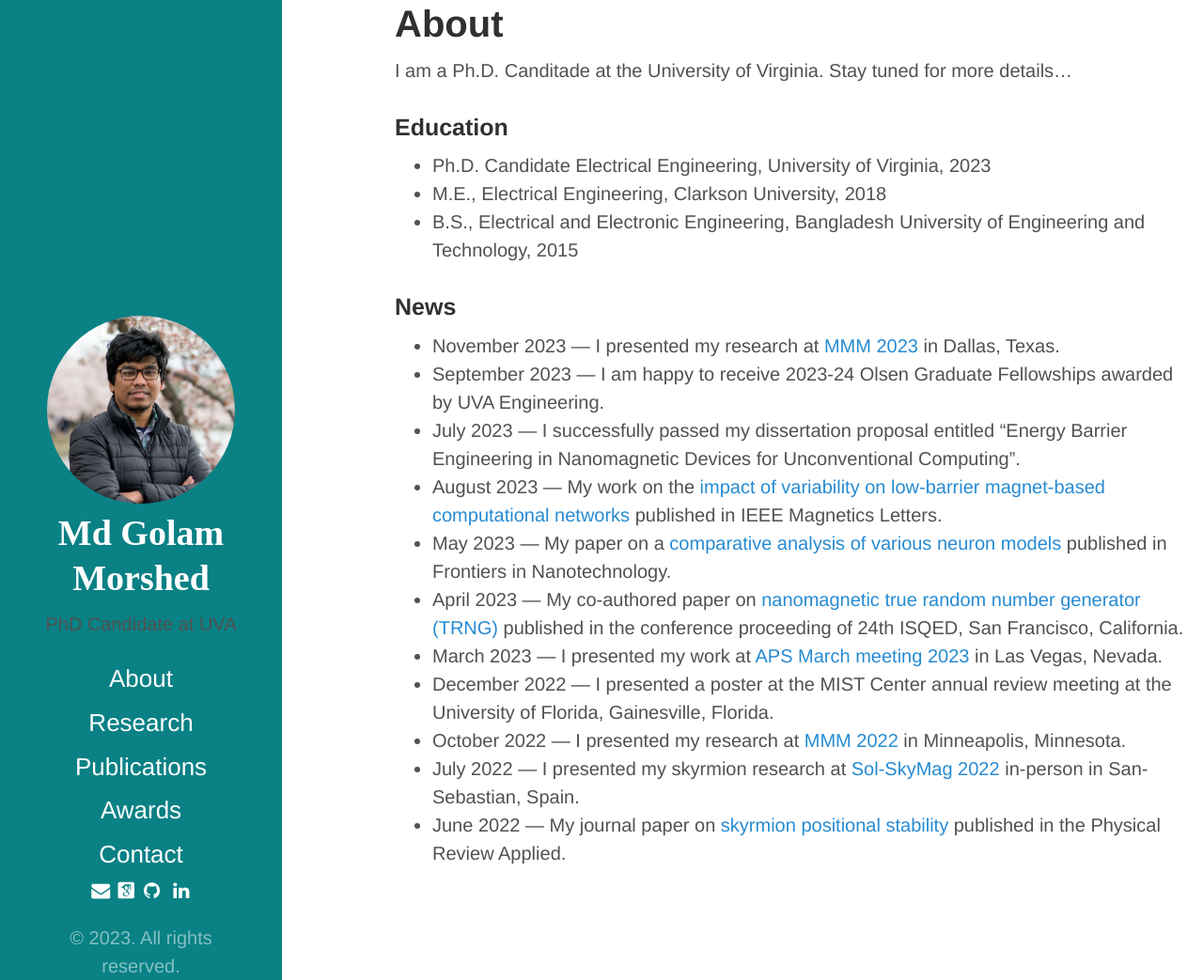
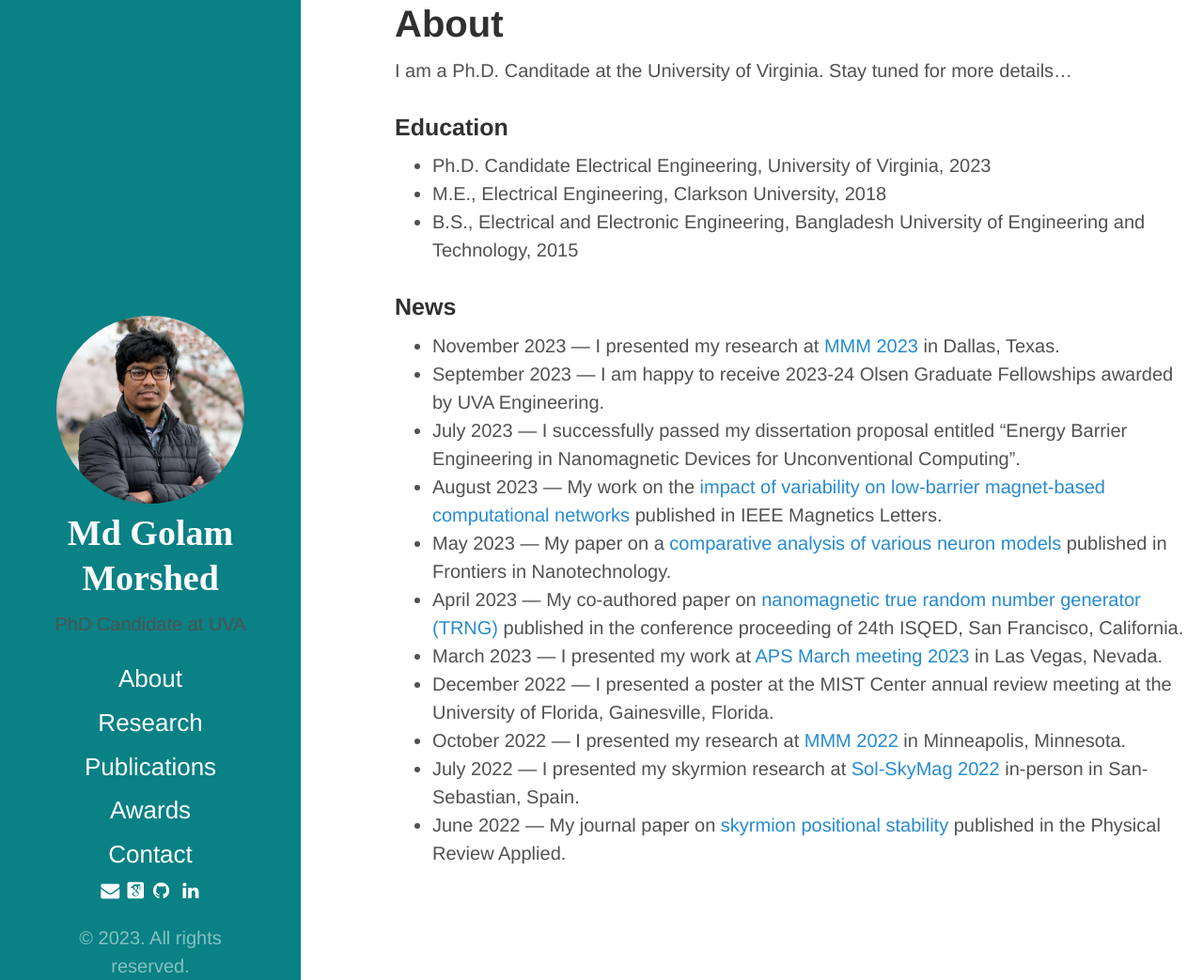
Before and after one commit to mgmorshed/mgmorshed.github.io, a Jekyll site: the page built from index.md, in a window 1280 px wide and 1043 px high. Shown: the whole window at 94% size. Built offline with Jekyll 4.4.1, drawn with Linux system fonts in a browser that asks for light colours; cached includes are drawn as plain includes; some web fonts are replaced.

Commit message:
Update styles.css

```diff
--- a/public/css/styles.css
+++ b/public/css/styles.css
@@ -1,4 +1,4 @@
 .sidebar {
-    width: 300px;
+    #width: 300px;
     background-color: #098185;
 }
```
